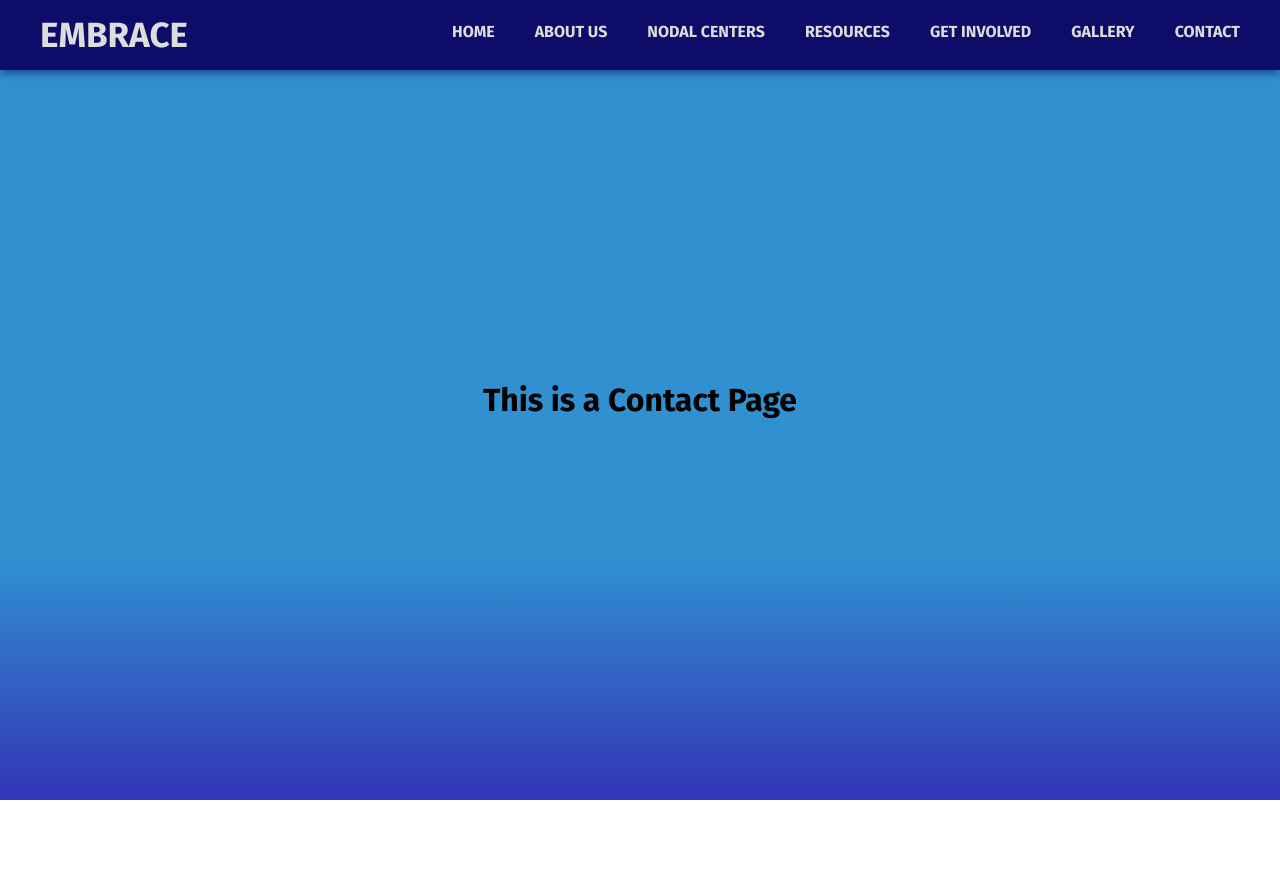
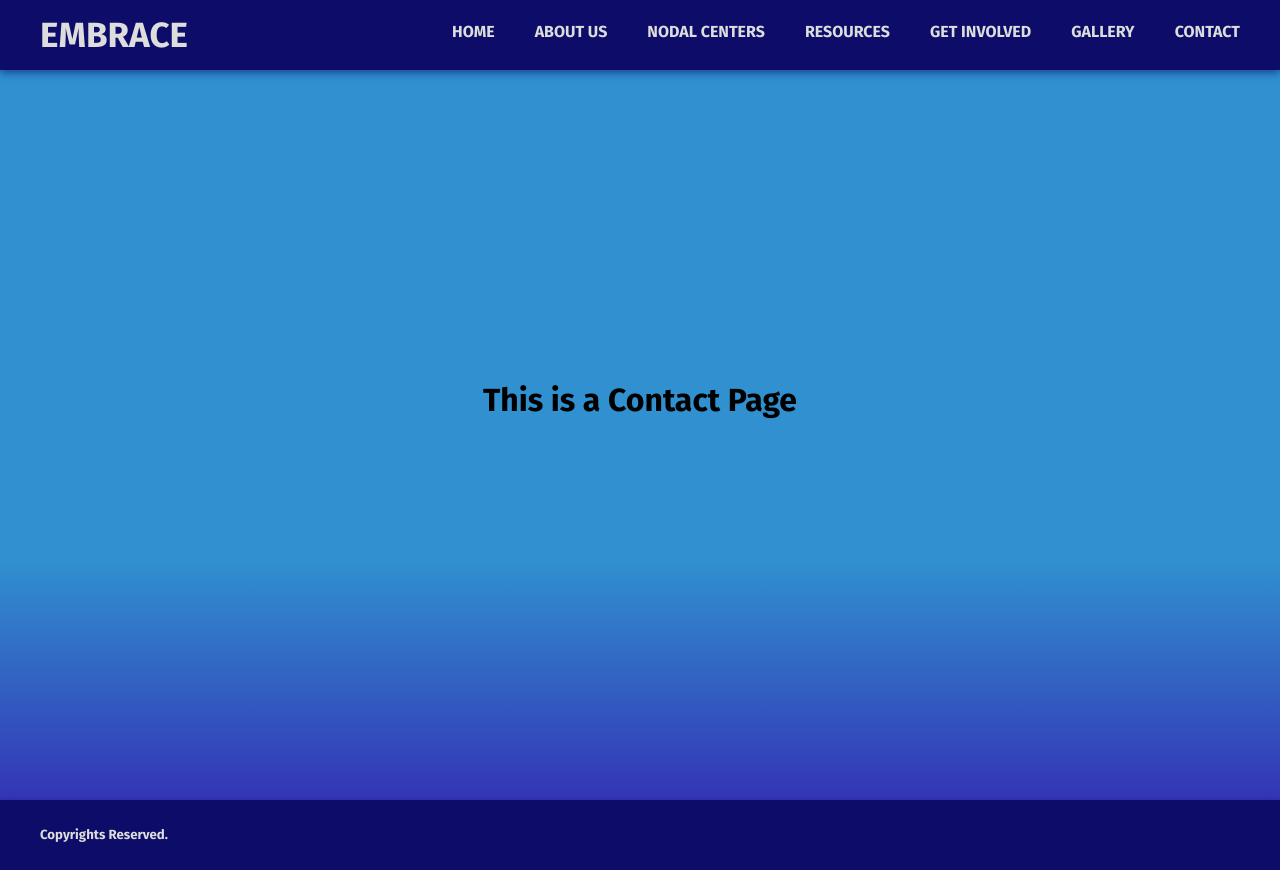
Before and after one commit to csd-robocon-nitk/embrace-website, a React (Vite) app: page /contact in a window 1280 px wide. Before the commit the page ends 800 px from the top, so only its background shows below. Built offline with nearby package versions, Linux system fonts and the light colour scheme.

Commit message:
Added Footer and home page elements

```diff
--- a/src/App.jsx
+++ b/src/App.jsx
@@ -5,6 +5,7 @@ import { BrowserRouter, Route, Routes } from 'react-router-dom'
 import Home from './pages/home/home.jsx'
 
 import Header from './components/header/header'
+import Footer from './components/footer/footer'
 import Aboutus from './pages/aboutus/aboutus'
 import Contact from './pages/contact/contact'
 import Nodalcentres from './pages/nodalcentres/nodalcentres'
@@ -25,6 +26,7 @@ function App() {
 				<Route path = "/gallery" element={<Gallery />}/>
 				<Route path = "/contact" element={<Contact />}/>
 			</Routes>
+			<Footer />
 		</BrowserRouter>
 	)
 }
--- /dev/null
+++ b/src/components/footer/footer.css
@@ -0,0 +1,36 @@
+footer {
+    height: 70px;
+    width: 100%;
+    padding: 0px 10px;
+    color: var(--light-text);
+    box-shadow: var(--accent-transparent) 0px 3px 8px;
+    background-color: rgb(13, 13, 105);
+}
+
+footer .content {
+    display: flex;
+    justify-content: space-between;
+    align-items: center;
+
+    width: 100%;
+    height: 100%;
+    max-width: 1200px;;
+    margin: 0px auto;
+}
+
+footer h1 {
+    font-size: 35px;
+}
+
+footer nav ul {
+    list-style-type: none;
+    display: flex;
+    gap: 40px;
+}
+
+footer nav ul li a {
+    color: inherit;
+    text-decoration: none;
+    font-size: 16px;
+    font-weight: bold;
+}
--- /dev/null
+++ b/src/components/footer/footer.jsx
@@ -0,0 +1,13 @@
+import './footer.css'
+
+export default function Footer () {
+    return (
+        <footer>
+            <div className="content">
+                <nav>
+                    <h5>Copyrights Reserved.</h5>
+                </nav>
+            </div>
+        </footer>
+    )
+}
--- a/src/pages/home/home.jsx
+++ b/src/pages/home/home.jsx
@@ -38,6 +38,16 @@ export default function Home () {
 
                 </div>
             </div>
+            <div className={s.key}>
+                <div className={s.content}>
+                    <h1>KEY INITIATIVES</h1>
+                </div>
+            </div>
+            <div className={s.testimonials}>
+                <div className={s.content}>
+                    <h1>TESTIMONIALS</h1>
+                </div>
+            </div>
         </main>
     )
 }
--- a/src/pages/home/home.module.css
+++ b/src/pages/home/home.module.css
@@ -3,7 +3,7 @@ main.home {
 
 .home .cover {
     height: 100vh;
-    background: linear-gradient(var(--bg-light-blue) 80%, var(--bg-dark-blue));
+    background: linear-gradient(var(--bg-light-blue) 60%, var(--bg-dark-blue));
     /* background-image: url("/pic.jpg"); */
     /* background-size: cover; */
     /* background-position: center; */
@@ -55,7 +55,6 @@ main.home {
 }
 
 .home .about{
-    font-family: 'Lucida Sans', 'Lucida Sans Regular', 'Lucida Grande', 'Lucida Sans Unicode', Geneva, Verdana, sans-serif;
     height: 100vh;
     display: flex;
     /* justify-content: center; */
@@ -88,3 +87,47 @@ main.home {
     font-size: 20px;
     text-align: justify;
 }
+
+.home .key{
+    font-family: 'Lucida Sans', 'Lucida Sans Regular', 'Lucida Grande', 'Lucida Sans Unicode', Geneva, Verdana, sans-serif;
+    height: 100vh;
+    display: flex;
+    /* justify-content: center; */
+    align-items: left;
+    /* flex-direction: column; */
+    text-align: left;
+    color: rgb(0, 0, 70);
+}
+
+.home .key .content {
+    /* background-color: rgba(255, 255, 255, 0.4); */
+    width: 55%;
+    padding-left: 70px;
+    border-radius: 15px;
+    display: flex;
+    align-items: left;
+    text-align: left;
+    padding-top: 50px
+}
+
+.home .testimonials{
+    font-family: 'Lucida Sans', 'Lucida Sans Regular', 'Lucida Grande', 'Lucida Sans Unicode', Geneva, Verdana, sans-serif;
+    height: 100vh;
+    display: flex;
+    /* justify-content: center; */
+    align-items: left;
+    /* flex-direction: column; */
+    text-align: left;
+    color: rgb(0, 0, 70);
+}
+
+.home .testimonials .content {
+    /* background-color: rgba(255, 255, 255, 0.4); */
+    width: 55%;
+    padding-left: 70px;
+    border-radius: 15px;
+    display: flex;
+    align-items: left;
+    text-align: left;
+    padding-top: 50px
+}
```
